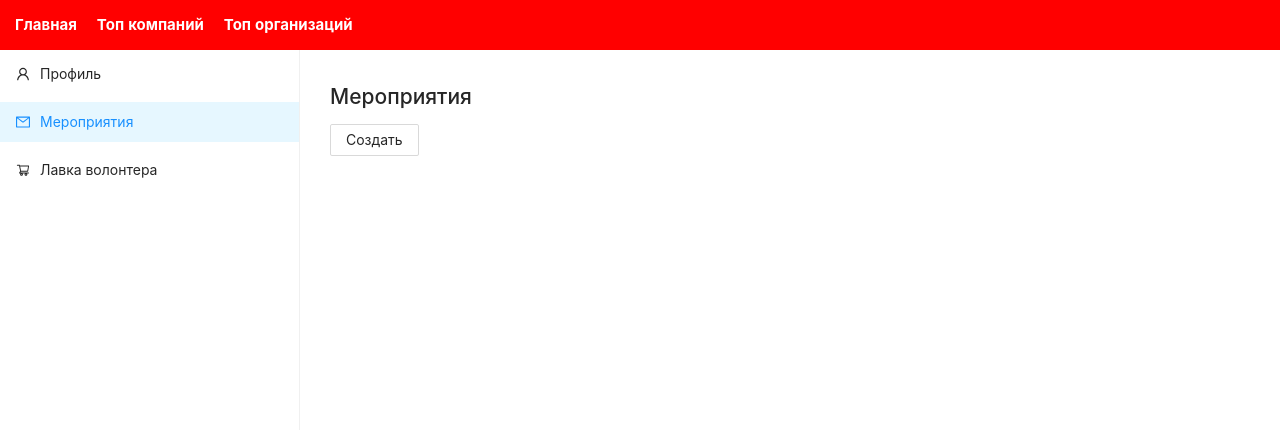
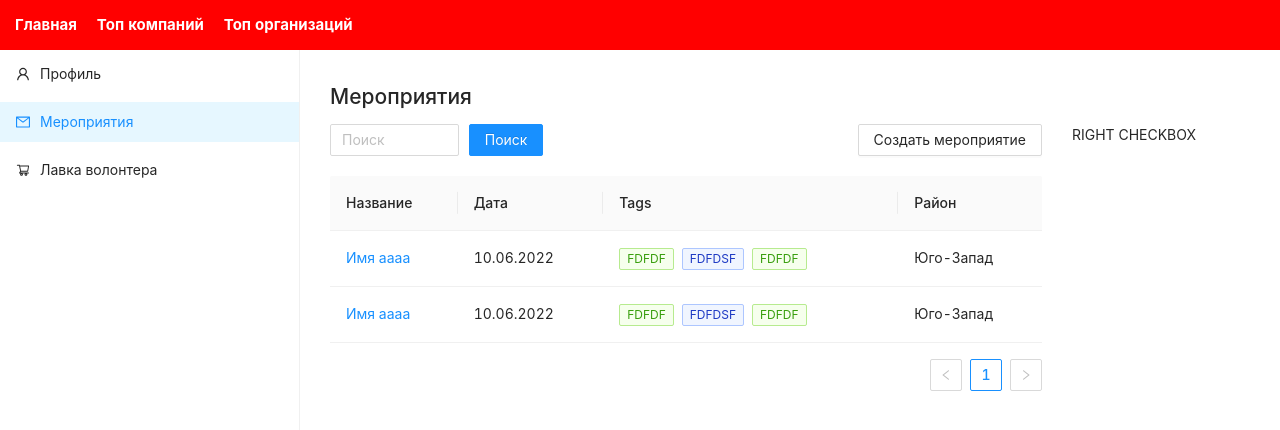
Before and after one commit to RTUITLab/MoscowCityHack-Front, a Next.js app: page /account/events in a window 1280 px wide. Shown: the top 430 px of the page. Built offline with nearby package versions, Linux system fonts and the light colour scheme.

Commit message:
Added list of events

```diff
--- a/pages/account/events/index.js
+++ b/pages/account/events/index.js
@@ -1,11 +1,88 @@
-import {Button} from "antd";
+import {Button, Input, Space, Table, Tag} from "antd";
 import {useRouter} from "next/router";
+import styles from '../../../styles/events.module.scss'
 
 export default function Events(){
 	const router = useRouter()
+
+	const test=[{
+		name:"Имя аааа",
+		date:new Date().getTime(),
+		tags:["fdfdf","fdfdsf","fdfdf"],
+		rayon:"Юго-Запад"
+	},{
+		name:"Имя аааа",
+		date:new Date().getTime(),
+		tags:["fdfdf","fdfdsf","fdfdf"],
+		rayon:"Юго-Запад"
+	}]
+
+
+	const columns = [
+		{
+			title: 'Название',
+			dataIndex: 'name',
+			key: 'name',
+			render: (text) => <a>{text}</a>,
+		},
+		{
+			title: 'Дата',
+			dataIndex: 'date',
+			key: 'age',
+			render:(e)=>{
+				return new Date(e).toLocaleDateString("ru")
+			}
+		},{
+			title: 'Tags',
+			key: 'tags',
+			dataIndex: 'tags',
+			render: (_, { tags }) => (
+				<>
+					{tags.map((tag) => {
+						let color = tag.length > 5 ? 'geekblue' : 'green';
+
+						if (tag === 'loser') {
+							color = 'volcano';
+						}
+
+						return (
+							<Tag color={color} key={tag}>
+								{tag.toUpperCase()}
+							</Tag>
+						);
+					})}
+				</>
+			),
+		},
+		{
+			title: 'Район',
+			dataIndex: 'rayon',
+			key: 'address',
+		},
+
+	];
+
+
+
 	return (
-		<div><Button onClick={()=>{
-			router.push("/account/events/create")
-		}}>Создать</Button></div>
+		<div className={styles.parentContainer}>
+			<div style={{flex:"1 1 100%"}} className={styles.content}>
+				<div style={{display:"flex", gap:"10px", width:"100%"}}>
+					<div>
+						<Input placeholder={"Поиск"}></Input>
+					</div>
+					<div>
+						<Button  type={"primary"}>Поиск</Button>
+					</div>
+					<div>
+						<Button onClick={()=>{router.push("/account/events/create")}}>Создать мероприятие</Button>
+					</div>
+				</div>
+				<Table style={{width:"100%"}} columns={columns} dataSource={test} />
+			</div>
+			<div style={{flex:"1 1 25%"}}>
+				RIGHT CHECKBOX
+			</div>
+		</div>
 	)
 }
--- /dev/null
+++ b/styles/events.module.scss
@@ -0,0 +1,12 @@
+.parentContainer{
+	display: flex;
+	width: 100%;
+
+	gap: 30px;
+
+	.content{
+		display: grid;
+		gap:20px;
+		width: 100%;
+	}
+}
```
Also changed, not shown: pages/account/events/create.js (+13 -3 lines).
